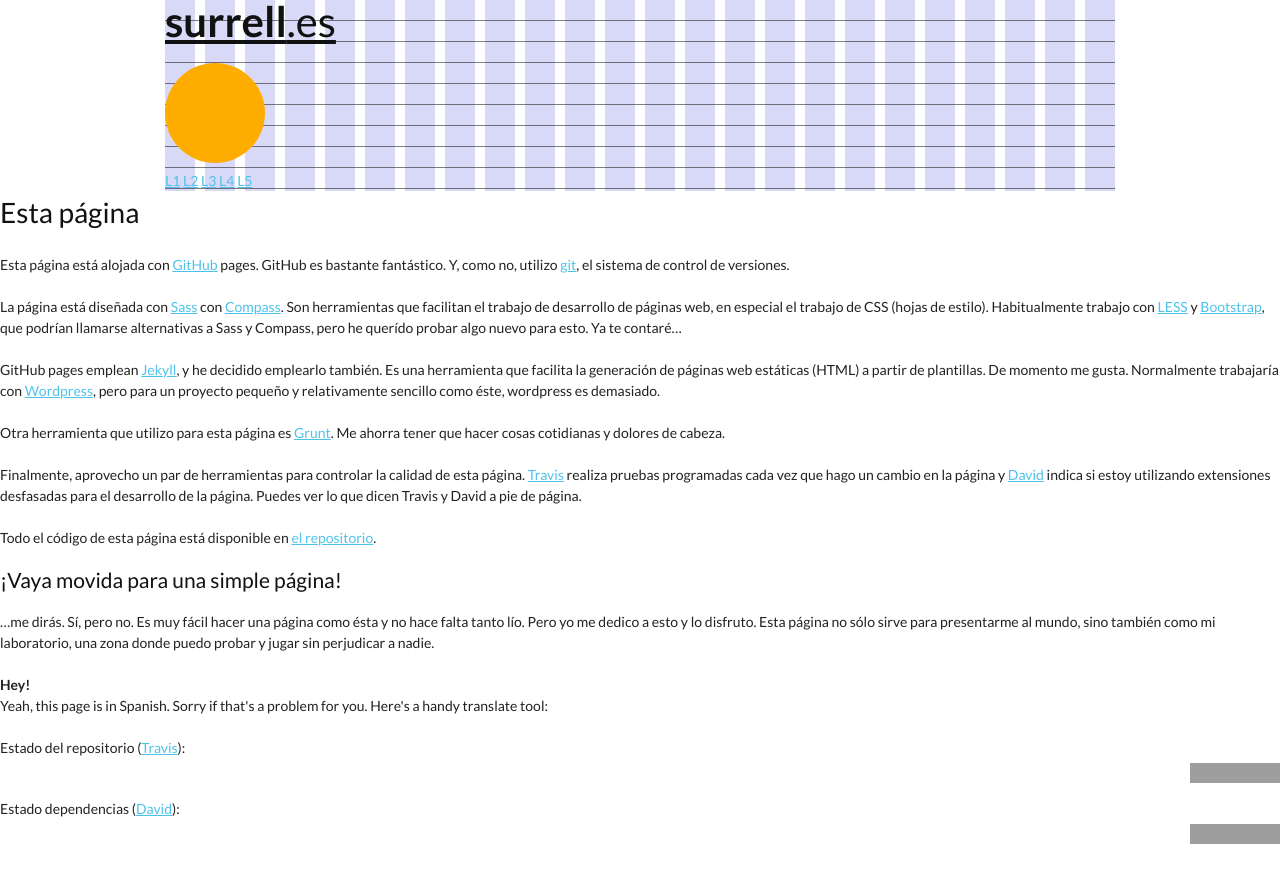
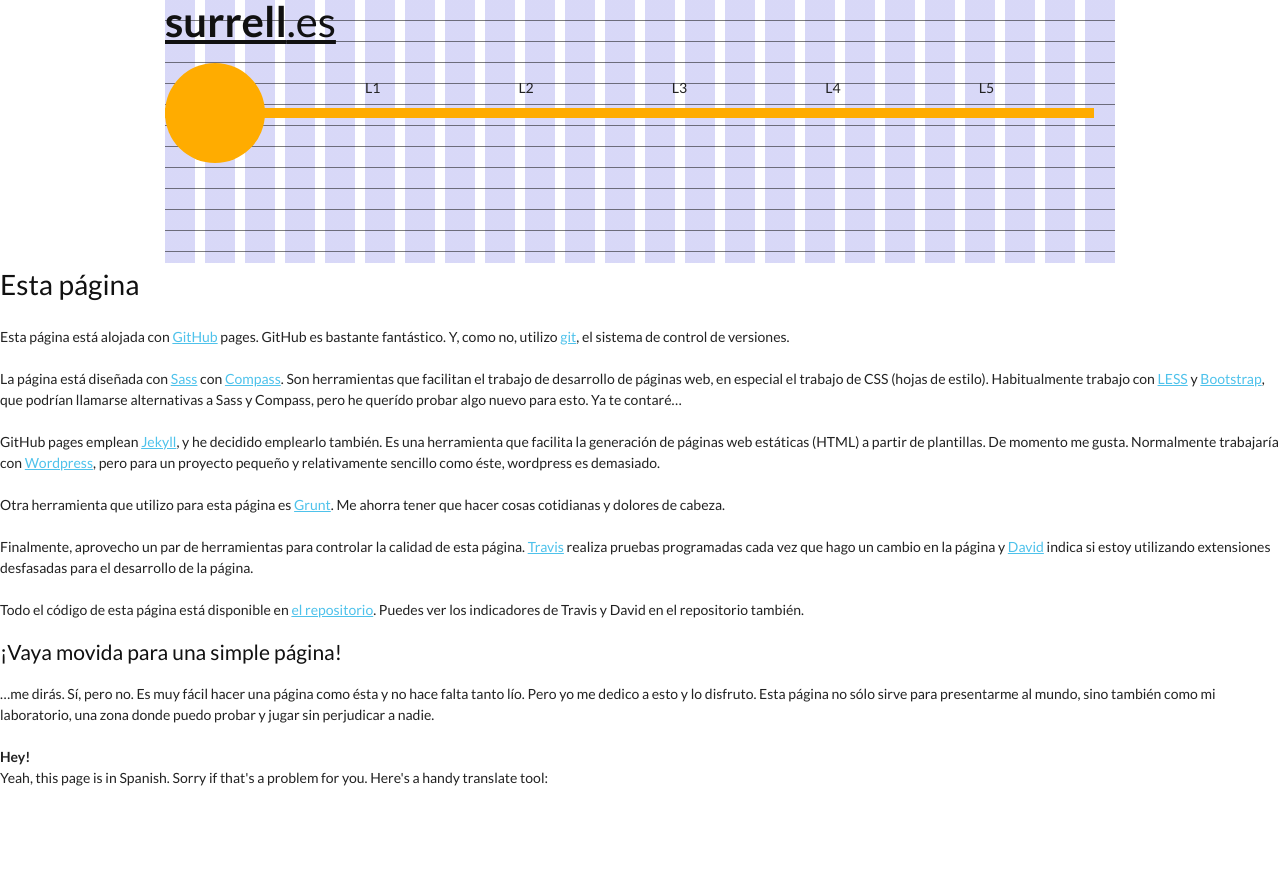
Before and after one commit to SirReal/SirReal.github.io, a Jekyll site: the page built from esta_pagina.html, in a window 1280 px wide. Shown: the top 883 px of the page. Built offline with Jekyll 4.4.1, drawn with Linux system fonts in a browser that asks for light colours; comment, search, counter and statistics services are not loaded; grey boxes are pictures that could not be loaded.

Commit message:
Working on redesign

```diff
--- a/_includes/footer.html
+++ b/_includes/footer.html
@@ -4,14 +4,4 @@
         <p>Yeah, this page is in Spanish. Sorry if that's a problem for you. Here's a handy translate tool:</p>
         <div id="google_translate_element"></div>
     </div>
-    <div class="build-stats">
-        <figure class="build-stat-fig">
-            <figcaption class="build-stat-figcap">Estado del repositorio (<a href="https://travis-ci.org/SirReal/SirReal.github.io">Travis</a>):</figcaption>
-            <img src="https://travis-ci.org/SirReal/SirReal.github.io.png?branch=master" class="build-stat-img" alt="Estado del repositorio (Travis)">
-        </figure>
-        <figure class="build-stat-fig">
-            <figcaption class="build-stat-figcap">Estado dependencias (<a href="https://david-dm.org/SirReal/SirReal.github.io">David</a>):</figcaption>
-            <img src="https://david-dm.org/SirReal/SirReal.github.io.png" class="build-stat-img" alt="Estado dependencias (David)">
-        </figure>
-    </div>
 </footer>
--- a/_layouts/base.html
+++ b/_layouts/base.html
@@ -24,7 +24,6 @@
     </header>
     <div class="container">
         <nav class="main-nav">
-            <img src="/img/circle.svg">
             <ul class="main-nav-menu">
                 <li><a href="#">L1</a></li>
                 <li><a href="#">L2</a></li>
--- a/css/styles.css
+++ b/css/styles.css
@@ -422,24 +422,45 @@ caption {
   padding-bottom: 0;
 }
 
+.main-nav {
+  background-image: url("/img/circle.svg");
+  background-position: left top;
+  background-repeat: no-repeat;
+  background-size: 100px 100px;
+  height: 100px;
+  padding-bottom: 100px;
+}
+
 .main-nav-menu {
-  margin: 0;
-  padding: 0;
-  border: 0;
-  overflow: hidden;
-  *zoom: 1;
+  text-align: justify;
+  border-bottom-width: 10px;
+  border-color: #ffac00;
+  border-style: solid;
+  height: 45px;
+  line-height: 50px;
+  padding-left: 200px;
+  padding-right: 100px;
 }
-.main-nav-menu li {
-  list-style-image: none;
-  list-style-type: none;
-  margin-left: 0;
-  display: -moz-inline-stack;
+.main-nav-menu:after {
+  content: '';
   display: inline-block;
-  vertical-align: middle;
-  *vertical-align: auto;
-  zoom: 1;
-  *display: inline;
-  white-space: nowrap;
+  width: 100%;
+}
+.main-nav-menu > li {
+  display: inline-block;
+  text-align: center;
+}
+.main-nav-menu a
+a:hover,
+.main-nav-menu a:link,
+.main-nav-menu a:focus,
+.main-nav-menu a:visited {
+  color: #222222;
+  text-decoration: none;
+}
+.main-nav-menu a:hover {
+  transition: all 1s;
+  padding-top: 20px;
 }
 
 .build-stat-fig {
--- a/esta_pagina.html
+++ b/esta_pagina.html
@@ -13,9 +13,9 @@
 
     <p>Otra herramienta que utilizo para esta página es <a href="http://gruntjs.com/">Grunt</a>. Me ahorra tener que hacer cosas cotidianas y dolores de cabeza.</p>
 
-    <p>Finalmente, aprovecho un par de herramientas para controlar la calidad de esta página. <a href="https://travis-ci.org/">Travis</a> realiza pruebas programadas cada vez que hago un cambio en la página y <a href="https://david-dm.org/">David</a> indica si estoy utilizando extensiones desfasadas para el desarrollo de la página. Puedes ver lo que dicen Travis y David a pie de página.</p>
+    <p>Finalmente, aprovecho un par de herramientas para controlar la calidad de esta página. <a href="https://travis-ci.org/">Travis</a> realiza pruebas programadas cada vez que hago un cambio en la página y <a href="https://david-dm.org/">David</a> indica si estoy utilizando extensiones desfasadas para el desarrollo de la página.</p>
 
-    <p>Todo el código de esta página está disponible en <a href="https://github.com/SirReal/SirReal.github.io">el repositorio</a>.</p>
+    <p>Todo el código de esta página está disponible en <a href="https://github.com/SirReal/SirReal.github.io">el repositorio</a>. Puedes ver los indicadores de Travis y David en el repositorio también.</p>
 
     <h3>¡Vaya movida para una simple página!</h3>
     <p>&hellip;me dirás. Sí, pero no. Es muy fácil hacer una página como ésta y no hace falta tanto lío. Pero yo me dedico a esto y lo disfruto. Esta página no sólo sirve para presentarme al mundo, sino también como mi laboratorio, una zona donde puedo probar y jugar sin perjudicar a nadie.</p>
```
Also changed, not shown: _compass/sass/partials/_nav.scss (+49 -1 lines), README.md, _compass/sass/partials/_vars.scss (added), css/styles.min.css.
